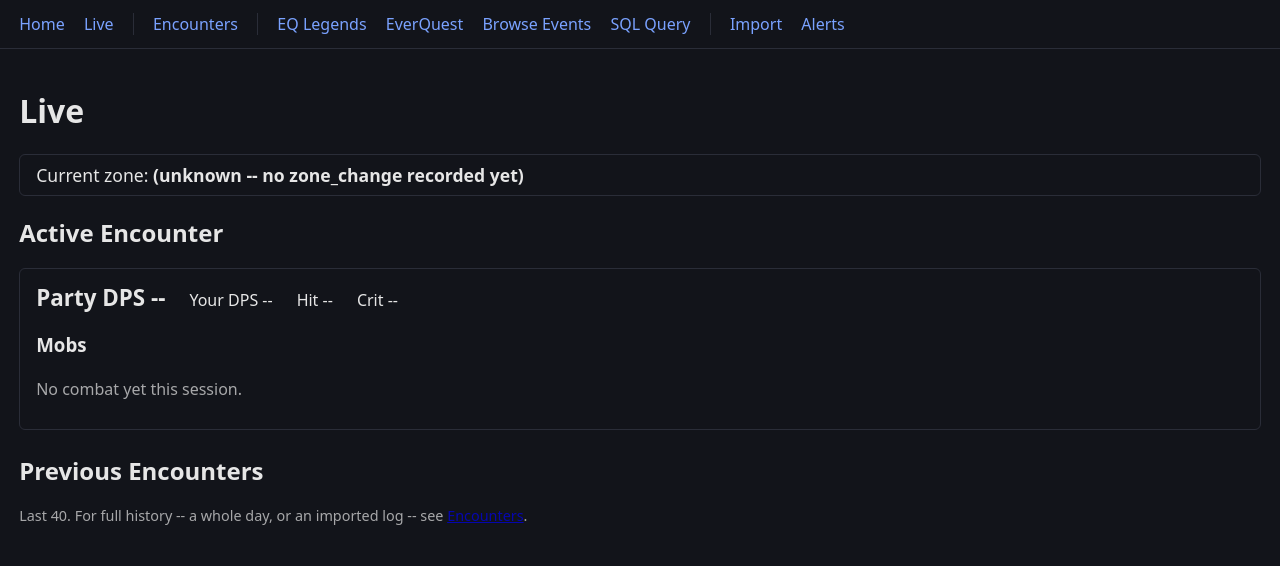
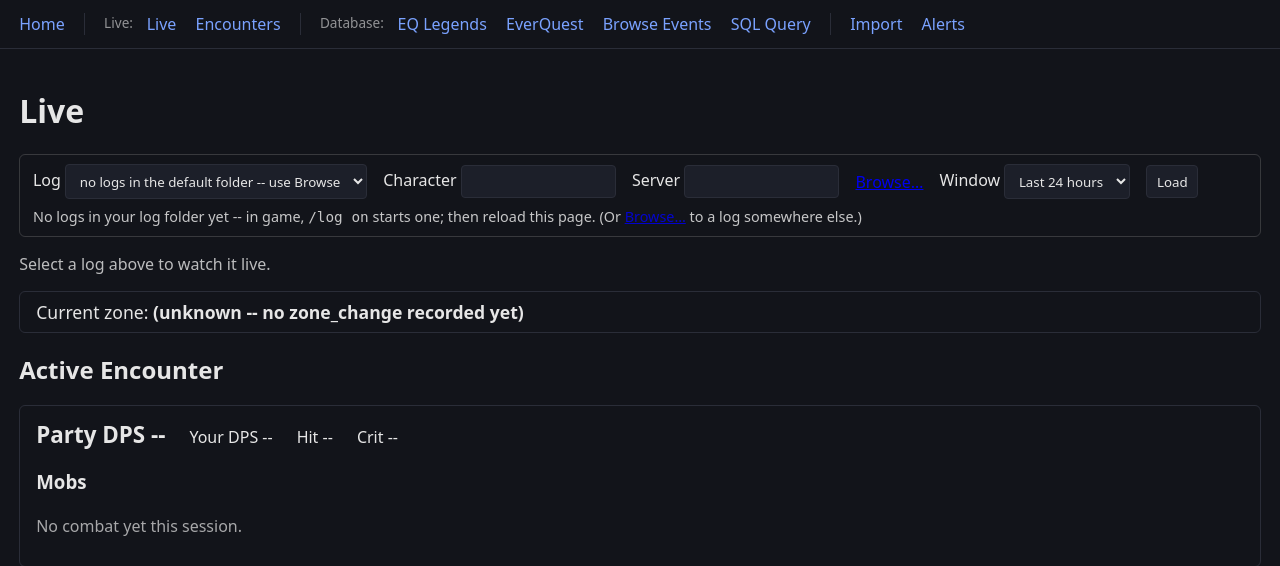
Before and after one commit to mdjthesecond-droid/eq-log-suite-sqlite, a FastAPI app: page /live in a window 1280 px wide. Shown: the top 566 px of the page. Run offline with FastAPI, Linux system fonts and the light colour scheme; data that the repository does not hold is empty.

Commit message:
Move /live onto the Live window; label Live vs Database in the nav
/live now shows the selected log, like /encounters: the picker bar on
top, its starting point and once-a-second poll read the Live window, and
the current zone comes from the window -- or, for a "From now on" window
that started mid-zone, from what's recorded for that character before it.
(Previously it read every character's events from the permanent DB.)

The poll's response is now {generation, events}. Event ids restart with
each load of the window, so a page that had polled up to id N would have
waited silently for ids to pass N again after a log/window change or app
restart; the page now reloads when the generation changes.

Nav groups the pages as "Live:" (Live, Encounters) and "Database:".

Verified through the web app: "From now on" -> empty window, zone taken
from recorded history (matches the log's last zone change); 40 lines
written live -> 34 events in the poll; reselecting -> generation changes.
22 tests pass.

Co-Authored-By: Claude Opus 5.5 <noreply@anthropic.com>

```diff
--- a/eq_log_suite/live_window.py
+++ b/eq_log_suite/live_window.py
@@ -34,6 +34,7 @@ import os
 import sqlite3
 import threading
 import time
+import uuid
 from datetime import datetime, timedelta
 from pathlib import Path
 
@@ -289,6 +290,9 @@ def _load(path: str, window: str, cutoff: datetime | None) -> dict:
             file_id=_file_id(path), start_offset=offset, loaded_offset=new_offset, line_no=new_line_no,
             loaded_at=datetime.now().isoformat(timespec="seconds"), load_seconds=round(time.monotonic() - t0, 2),
             game_code=ident["game_code"], character_id=ident["character_id"],
+            # Changes on every (re)load: event ids restart with each load, so
+            # a page polling "events after id N" must start over when it does.
+            generation=uuid.uuid4().hex,
         )
         raw.commit()
         return _meta(raw)
@@ -406,6 +410,15 @@ def ensure_started() -> dict:
         finally:
             raw.close()
         return {}
+
+
+def generation() -> str | None:
+    """Id of the current load (see _load), None if nothing's loaded."""
+    raw = _raw()
+    try:
+        return _meta(raw).get("generation")
+    finally:
+        raw.close()
 
 
 def connection():
--- a/eq_log_suite/web/app.py
+++ b/eq_log_suite/web/app.py
@@ -2333,7 +2333,11 @@ def npc_info_set(npc: str = Form(...), npc_type: str = Form(""), note: str = For
 
 @app.get("/api/events/since/{last_id}")
 def events_since(last_id: int, limit: int = 200):
-    conn = db.get_connection()
+    # The Live window's events (live_window.py). `generation` identifies
+    # the load they belong to: ids restart when another log/window is
+    # loaded (or the app restarts), so the page starts over when it changes.
+    conn = live_window.connection()
+    generation = live_window.generation()
     try:
         with conn.cursor() as cur:
             cur.execute(
@@ -2344,7 +2348,7 @@ def events_since(last_id: int, limit: int = 200):
             rows = cur.fetchall()
     finally:
         conn.close()
-    return JSONResponse([{**r, "ts": r["ts"].isoformat()} for r in rows])
+    return JSONResponse({"generation": generation, "events": [{**r, "ts": r["ts"].isoformat()} for r in rows]})
 
 
 DAMAGE_EVENT_TYPES_SQL = "('melee','spell_damage','ability_damage')"
@@ -3606,20 +3610,37 @@ def live_window_browse(request: Request, dir: str = "", next: str = "/encounters
 
 @app.get("/live", response_class=HTMLResponse)
 def live(request: Request):
-    conn = db.get_connection()
-    try:
-        with conn.cursor() as cur:
-            cur.execute("SELECT MAX(id) AS max_id FROM events")
-            max_id = cur.fetchone()["max_id"] or 0
-            cur.execute(
-                "SELECT target_name FROM events WHERE event_type='zone_change' AND source_type='you' "
-                "ORDER BY id DESC LIMIT 1"
-            )
-            row = cur.fetchone()
-            current_zone = row["target_name"] if row else None
-    finally:
-        conn.close()
-    return templates.TemplateResponse(request, "live.html", {"start_id": max_id, "current_zone": current_zone})
+    # Live view: the selected log's window (live_window.py). The current
+    # zone comes from the window if it has a zone change, else from what's
+    # recorded for this character before it (e.g. a "From now on" window
+    # that started mid-zone).
+    window = live_window.state()
+    max_id, current_zone = 0, None
+    if window and not window.get("missing"):
+        conn = live_window.connection()
+        try:
+            with conn.cursor() as cur:
+                cur.execute("SELECT MAX(id) AS max_id FROM events")
+                max_id = cur.fetchone()["max_id"] or 0
+                cur.execute(
+                    "SELECT target_name FROM events WHERE event_type='zone_change' AND source_type='you' "
+                    "ORDER BY id DESC LIMIT 1"
+                )
+                row = cur.fetchone()
+                if not row:
+                    cur.execute(
+                        "SELECT target_name FROM kb.events WHERE event_type='zone_change' AND source_type='you' "
+                        "AND character_id=%s ORDER BY ts DESC, id DESC LIMIT 1",
+                        (window["character_id"],),
+                    )
+                    row = cur.fetchone()
+                current_zone = row["target_name"] if row else None
+        finally:
+            conn.close()
+    return templates.TemplateResponse(request, "live.html", {
+        "start_id": max_id, "current_zone": current_zone, "ready": bool(window) and not window.get("missing"),
+        "generation": window.get("generation") if window else None, "picker": _picker_context(request),
+    })
 
 
 @app.get("/alerts", response_class=HTMLResponse)
--- a/eq_log_suite/web/static/style.css
+++ b/eq_log_suite/web/static/style.css
@@ -110,3 +110,4 @@ pre { white-space: pre-wrap; word-break: break-word; background: #1c1f29; paddin
 .live-picker-status { flex-basis: 100%; font-size: 0.9rem; opacity: 0.85; }
 .live-picker-error { color: #d9534f; }
 .live-picker-recording { color: #3c9a5f; }
+.nav-group { opacity: 0.6; font-size: 0.85em; margin-right: -0.4em; }
--- a/eq_log_suite/web/templates/base.html
+++ b/eq_log_suite/web/templates/base.html
@@ -10,10 +10,12 @@
   {% if not embed %}
   <nav>
     <a href="/">Home</a>
+    <span class="nav-divider"></span>
+    <span class="nav-group" title="The selected log, over the picker's time window">Live:</span>
     <a href="/live">Live</a>
-    <span class="nav-divider"></span>
     <a href="/encounters">Encounters</a>
     <span class="nav-divider"></span>
+    <span class="nav-group" title="Everything recorded, across all logs">Database:</span>
     <a href="/eql">EQ Legends</a>
     <a href="/eq">EverQuest</a>
     <a href="/events">Browse Events</a>
--- a/eq_log_suite/web/templates/live.html
+++ b/eq_log_suite/web/templates/live.html
@@ -2,6 +2,8 @@
 {% block title %}Live{% endblock %}
 {% block content %}
 <h1>Live</h1>
+{% include "_live_picker.html" %}
+{% if not ready %}<p style="opacity:0.8;">Select a log above to watch it live.</p>{% endif %}
 
 <div id="zone-box" style="padding:0.5rem 1rem; border:1px solid var(--border); border-radius:6px; margin-bottom:0.6rem; font-size:1.1rem;">
   Current zone: <span id="zone-value" style="font-weight:700;">{{ current_zone or '(unknown -- no zone_change recorded yet)' }}</span>
@@ -65,6 +67,7 @@ imported log -- see <a href="/encounters">Encounters</a>.</p>
 
 <script>
   let lastId = {{ start_id }};
+  const generation = {{ generation|tojson }};
 
   // ---- Active encounter boundaries mirror the server-side rule in
   // _derive_gap_based_encounters(): a combat action auto-opens an encounter
@@ -276,7 +279,11 @@ imported log -- see <a href="/encounters">Encounters</a>.</p>
 
   async function poll() {
     const res = await fetch(`/api/events/since/${lastId}`);
-    const events = await res.json();
+    const data = await res.json();
+    // Another log/window was loaded (picker, another tab, app restart):
+    // ids restarted, and this page's zone/encounters belong to the old one.
+    if (data.generation !== generation) { location.reload(); return; }
+    const events = data.events;
     for (const e of events) {
       lastId = e.id;
       if (e.source_type === "you" && e.event_type === "zone_change" && e.target_name) {
```
